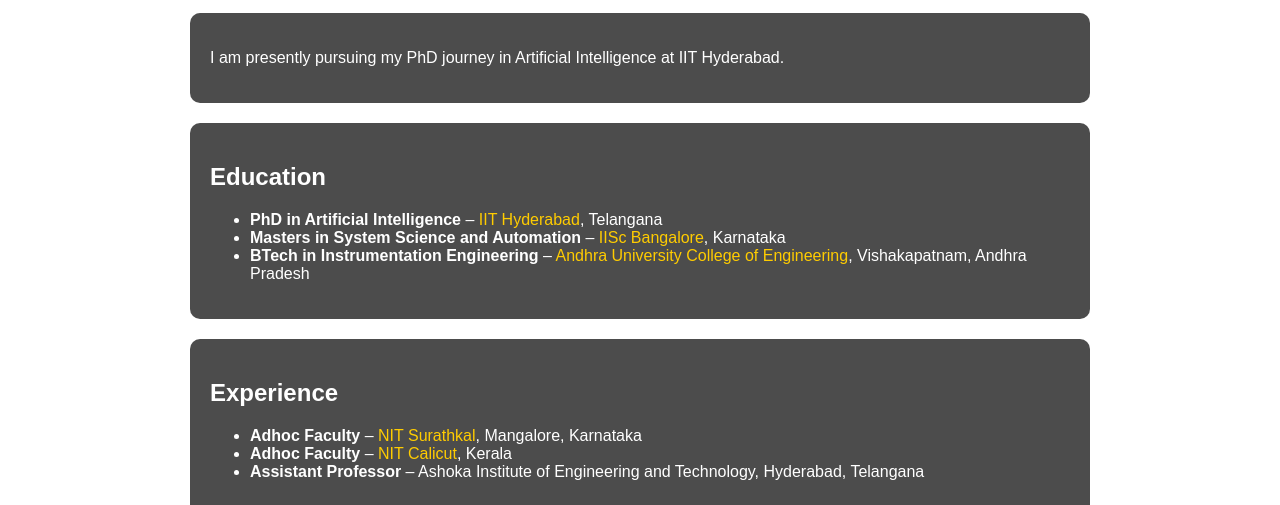
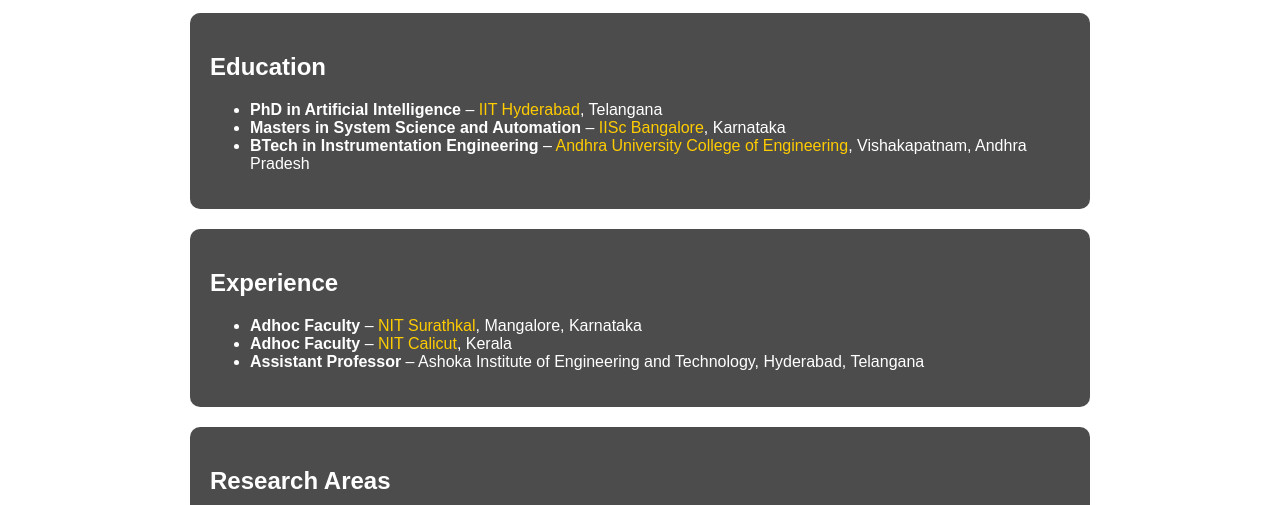
Before and after one commit to isureshn/isureshn.github.io, a plain HTML site: page about.html in a window 1280 px wide. Shown: the part 241-746 px from the top of the page. Drawn offline with Linux system fonts and the light colour scheme.

Commit message:
Remove personal introduction from about.html
Removed personal text content from the about section.

```diff
--- a/about.html
+++ b/about.html
@@ -30,11 +30,6 @@
 
     <main>
         <div class="container">
-            <section>
-                <div class="text-content">
-                    <p>I am presently pursuing my PhD journey in Artificial Intelligence at IIT Hyderabad.</p>
-                </div>
-            </section>
 
             <section>
                 <h2>Education</h2>
```
